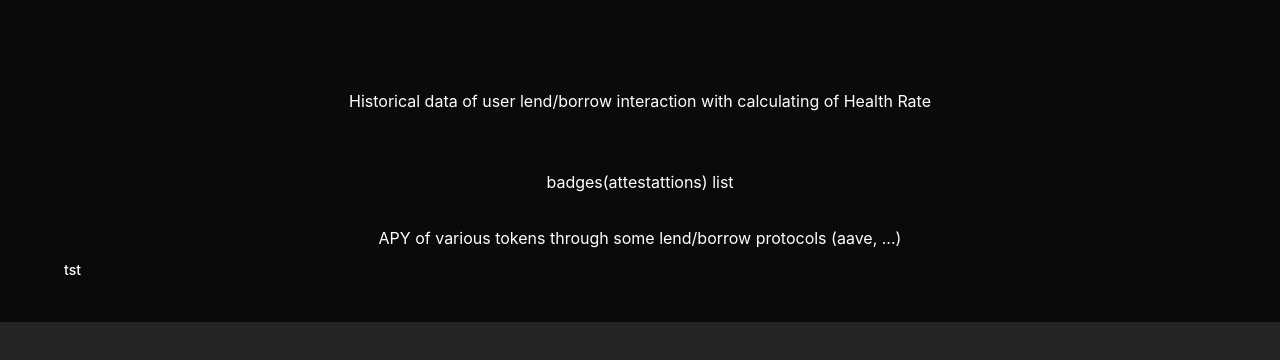
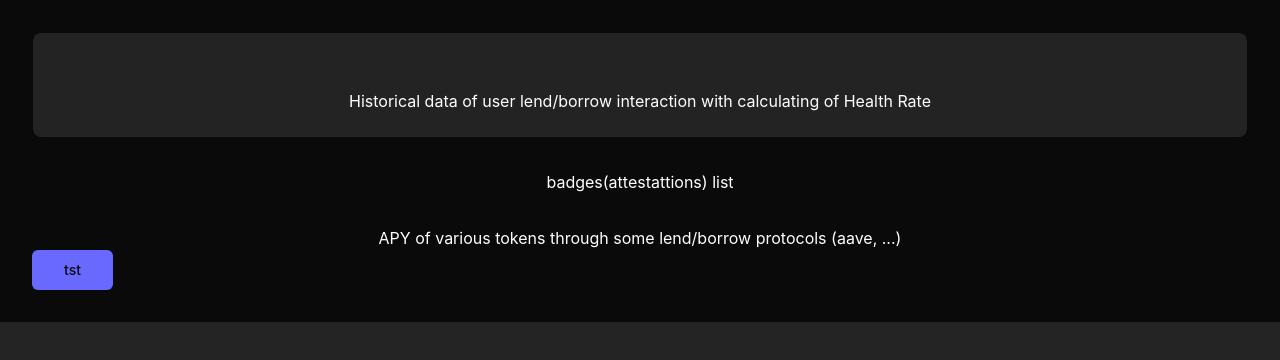
Before and after one commit to Stasn13/BankWatch, a React (Vite) app in the folder frontend/: page / in a window 1280 px wide. Shown: the top 360 px of the page. Built offline with nearby package versions, Linux system fonts and the light colour scheme.

Commit message:
add token colors to config

```diff
--- a/frontend/tailwind.config.js
+++ b/frontend/tailwind.config.js
@@ -4,7 +4,166 @@ export default {
     "./src/**/*.{js,jsx,ts,tsx}",
   ],
   theme: {
-    extend: {},
+    extend: {
+      colors: {
+        'ui-accent': {
+          400: 'rgb(var(--ui-accent-400))',
+          500: 'rgb(var(--ui-accent-500))',
+          600: 'rgb(var(--ui-accent-600))',
+          '500-50': 'rgba(var(--ui-accent-500), 0.5)',
+          '500-40': 'rgba(var(--ui-accent-500), 0.4)',
+          '500-20': 'rgba(var(--ui-accent-500), 0.2)',
+        },
+        neutral: {
+          10: '#ffffff',
+          50: '#fafafa',
+          100: '#f5f5f5',
+          200: '#E5E5E5',
+          300: '#D4D4D4',
+          400: '#A3A3A3',
+          500: '#6B6B6D',
+          600: '#525252',
+          700: '#404040',
+          800: '#262626',
+          900: '#171717',
+          1000: '#0A0A0A',
+        },
+        brand: {
+          50: '#FFF7ED',
+          100: '#FFEDD5',
+          200: '#FED7AA',
+          300: '#FDBA74',
+          400: '#FB923C',
+          500: '#F97316',
+          600: '#EA580C',
+          700: '#C2410C',
+          800: '#9A3412',
+          900: '#7C2D12',
+          950: '#431407',
+        },
+        blue: {
+          50: '#E5F4FF',
+          100: '#C4DDF2',
+          200: '#A6C4E8',
+          300: '#8DAFE2',
+          400: '#6F96CE',
+          500: '#4F82DB',
+          600: '#2F62C6',
+          700: '#1C49AF',
+          800: '#1E3268',
+          900: '#13234C',
+          950: '#081530',
+        },
+        error: {
+          50: '#FEF2F2',
+          100: '#FEE2E2',
+          200: '#FECACA',
+          300: '#FCA5A5',
+          400: '#F87171',
+          500: '#EF4444',
+          600: '#DC2626',
+          700: '#B91C1C',
+          800: '#991B1B',
+          900: '#7F1D1D',
+          950: '#450A0A',
+        },
+        success: {
+          50: '#F0FDF4',
+          100: '#DCFCE7',
+          200: '#BBF7D0',
+          300: '#86EFAC',
+          400: '#4ADE80',
+          500: '#22C55E',
+          600: '#16A34A',
+          700: '#15803D',
+          800: '#166534',
+          900: '#14532D',
+          950: '#052E16',
+        },
+        warning: {
+          50: '#FEFCE8',
+          100: '#FEF9C3',
+          200: '#FEF08A',
+          300: '#FDE047',
+          400: '#FACC15',
+          500: '#EAB308',
+          600: '#CA8A04',
+          700: '#A16207',
+          800: '#854D0E',
+          900: '#713F12',
+          950: '#422006',
+        },
+        purple: {
+          50: '#F9EBFF',
+          100: '#F1D6FD',
+          200: '#E2ADFB',
+          300: '#D484F9',
+          400: '#C55BF7',
+          500: '#B732F5',
+          600: '#9228C4',
+          700: '#6E1E93',
+          800: '#491462',
+          900: '#250A31',
+          950: '#1A0423',
+        },
+        pink: {
+          500: '#FF44D4',
+        },
+        background: 'var(--background)',
+        foreground: {
+          DEFAULT: 'var(--foreground)',
+          light: 'var(--foreground-light)',
+        },
+        'theme-primary': {
+          DEFAULT: 'var(--theme-primary)',
+          text: 'var(--theme-primary-text)',
+          hover: 'var(--theme-primary-hover)',
+          active: 'var(--theme-primary-active)',
+          focus: 'var(--theme-primary-focus)',
+          'outline-hover': 'var(--theme-primary-outline-hover)',
+        },
+        primary: {
+          DEFAULT: 'var(--primary)',
+          text: 'var(--primary-text)',
+          hover: 'var(--primary-hover)',
+          active: 'var(--primary-active)',
+          focus: 'var(--primary-focus)',
+          badge: 'var(--primary-badge)',
+        },
+        secondary: {
+          DEFAULT: 'var(--secondary)',
+          text: 'var(--secondary-text)',
+          hover: 'var(--secondary-hover)',
+          focus: 'var(--secondary-focus)',
+        },
+        destructive: {
+          DEFAULT: 'var(--destructive)',
+          text: 'var(--destructive-text)',
+          hover: 'var(--destructive-hover)',
+          active: 'var(--destructive-active)',
+        },
+        muted: {
+          DEFAULT: 'var(--muted)',
+          text: 'var(--muted-text)',
+        },
+        accent: {
+          DEFAULT: 'var(--accent)',
+          text: 'var(--accent-text)',
+          active: 'var(--accent-active)',
+        },
+        border: {
+          DEFAULT: 'var(--border)',
+          'border-hover': 'var(--border-hover)',
+        },
+        input: 'var(--input)',
+        ring: 'var(--ring)',
+        ghost: 'var(--ghost)',
+        invert: 'var(--invert)',
+        'dialog-overlay': 'rgba(23, 23, 23, 0.50)',
+        'card-secondary-text': 'var(--card-secondary-text)',
+        'card-opacity-background': 'var(--card-opacity-background)',
+      },
+    },
   },
   plugins: [],
 }
```
